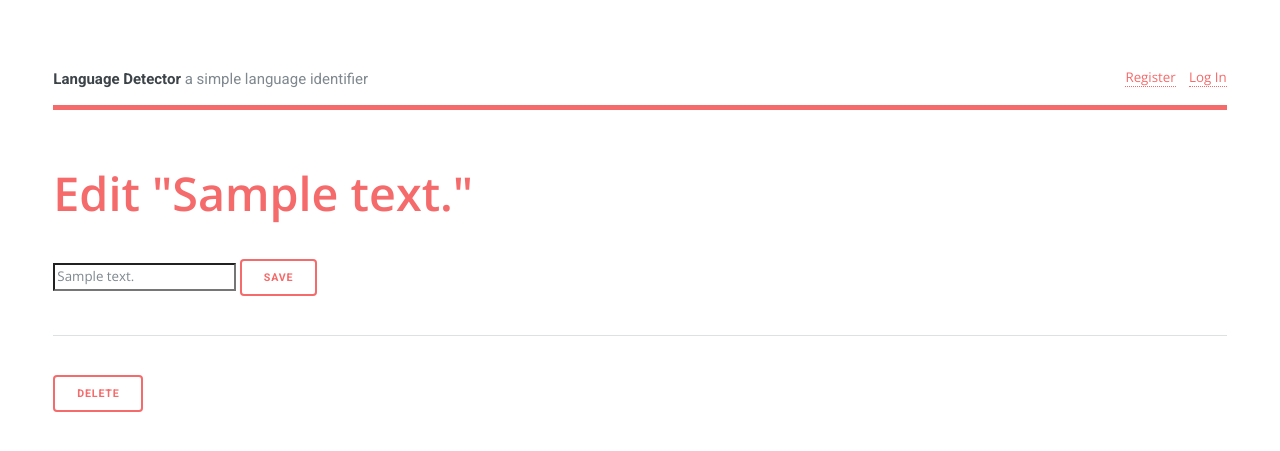
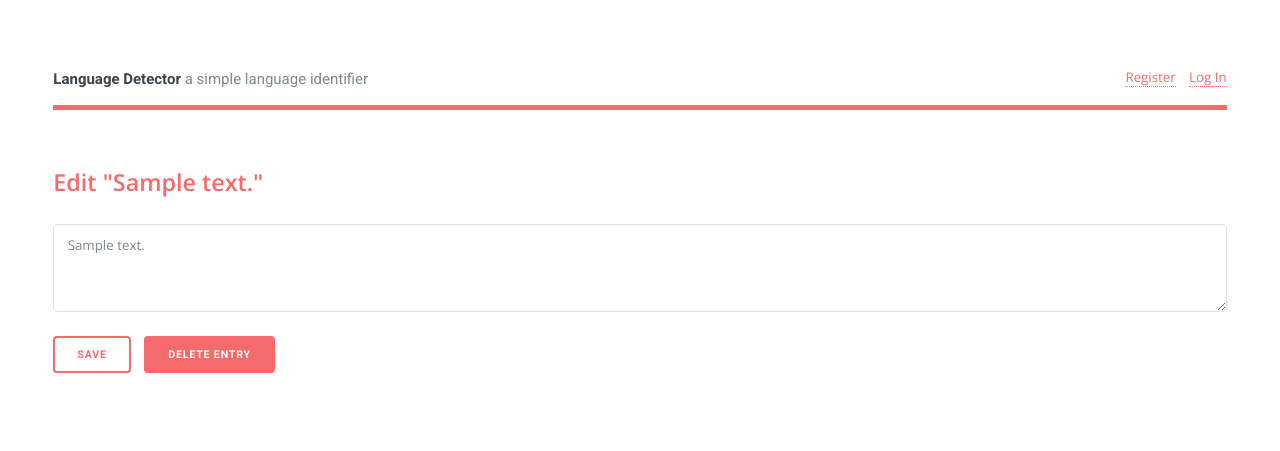
Before and after one commit to mason3k/flask_demo, a Flask app: template program/templates/generator/update.html in a window 1280 px wide. Shown: the top 451 px of the page. Run offline with Flask 3, Linux system fonts and the light colour scheme; the template is opened without the code that fills it: most values are stand-ins (such as "Sample title", 1, 10 or a date in 2020); some libraries are stand-ins or nearby versions.

Commit message:
💄 styling improvements

```diff
--- a/program/static/main.css
+++ b/program/static/main.css
@@ -260,7 +260,7 @@ a {
 
 a:hover {
     border-bottom-color: #f56a6a;
-    color: #f56a6a !important;
+    color: #f56a6a;
 }
 
 a:hover strong {
@@ -286,7 +286,8 @@ h1,
 h2,
 h3 {
     font-weight: 1000;
-    color: #f56a6a
+    color: #f56a6a;
+    padding-bottom: 10px;
 }
 
 h4,
@@ -312,7 +313,7 @@ h6 a {
 
 h1 {
     font-size: 4em;
-    margin: 0 0 0.5em 0;
+    margin: 0 0 0.25em 0;
     line-height: 1.3;
 }
 
@@ -2086,6 +2087,10 @@ input[type="radio"]+label:before {
     border-radius: 100%;
 }
 
+input.button+input.button {
+    margin: 10px;
+}
+
 ::-webkit-input-placeholder {
     color: #9fa3a6 !important;
     opacity: 1.0;
@@ -2112,6 +2117,10 @@ input[type="radio"]+label:before {
     border: solid 1px rgba(210, 215, 217, 0.75);
     margin-bottom: 2em;
     padding: 1.5em;
+}
+
+.box:hover {
+    color: #f67878;
 }
 
 .box> :last-child,
@@ -3684,6 +3693,10 @@ a.edit {
     margin: 5px;
 }
 
+a.edit:hover {
+    color: black;
+}
+
 div.about {
     text-align: right;
     font-size: smaller;
--- a/program/templates/base.html
+++ b/program/templates/base.html
@@ -10,6 +10,7 @@
     <!-- Stylesheets -->
     <link href="https://fonts.googleapis.com/icon?family=Material+Icons" rel="stylesheet">
     <link rel="stylesheet" href="{{ url_for('static', filename='main.css') }}">
+    <script src="https://kit.fontawesome.com/d02c7d49f2.js" crossorigin="anonymous"></script>
 </head>
 
 <body class="is-preload">
--- a/program/templates/generator/index.html
+++ b/program/templates/generator/index.html
@@ -13,7 +13,7 @@
         <p>Language detector is a simple project for identifying the origin language for a text input
             along with a probability score. Try it out!</p>
         <ul class="actions">
-            <li><a href="{{ url_for('generator.create') }}" class="button primary">Detect Language</a></li>
+            <li><a href="{{ url_for('generator.create') }}" class="button primary icon solid fa-search">Detect Language</a></li>
         </ul>
     </div>
     <span class="image object">
--- a/program/templates/generator/update.html
+++ b/program/templates/generator/update.html
@@ -3,17 +3,16 @@
 {% block title %}Update{% endblock %}
 
 {% block header %}
-<h1>Edit "{{ entry['text'] | truncate(10, end='...' )}}"</h1>
+<h2>Edit "{{ entry['text'] | truncate(10, end='...' )}}"</h2>
 {% endblock %}
 
 {% block content %}
-<form method="post">
-    <!-- <label for="title">Text</label> -->
-    <input name="text" id="text" value="{{ request.form['text'] or entry['text'] }}" required>
-    <input type="submit" value="Save">
-</form>
-<hr>
-<form action="{{ url_for('generator.delete', id=entry['id']) }}" method="post">
-    <input class="danger" type="submit" value="Delete" onclick="return confirm('Are you sure?');">
-</form>
+<div class="col-12">
+    <form method="post">
+        <textarea name="text" id="input" rows="3">{{ request.form['text'] or entry['text'] }}
+        </textarea>
+        <input class="button" type="submit" value="Save">
+        <input class="button primary" type="submit" value="Delete Entry" onclick="return confirm('Are you sure?');">
+    </form>
+</div>
 {% endblock %}
```
